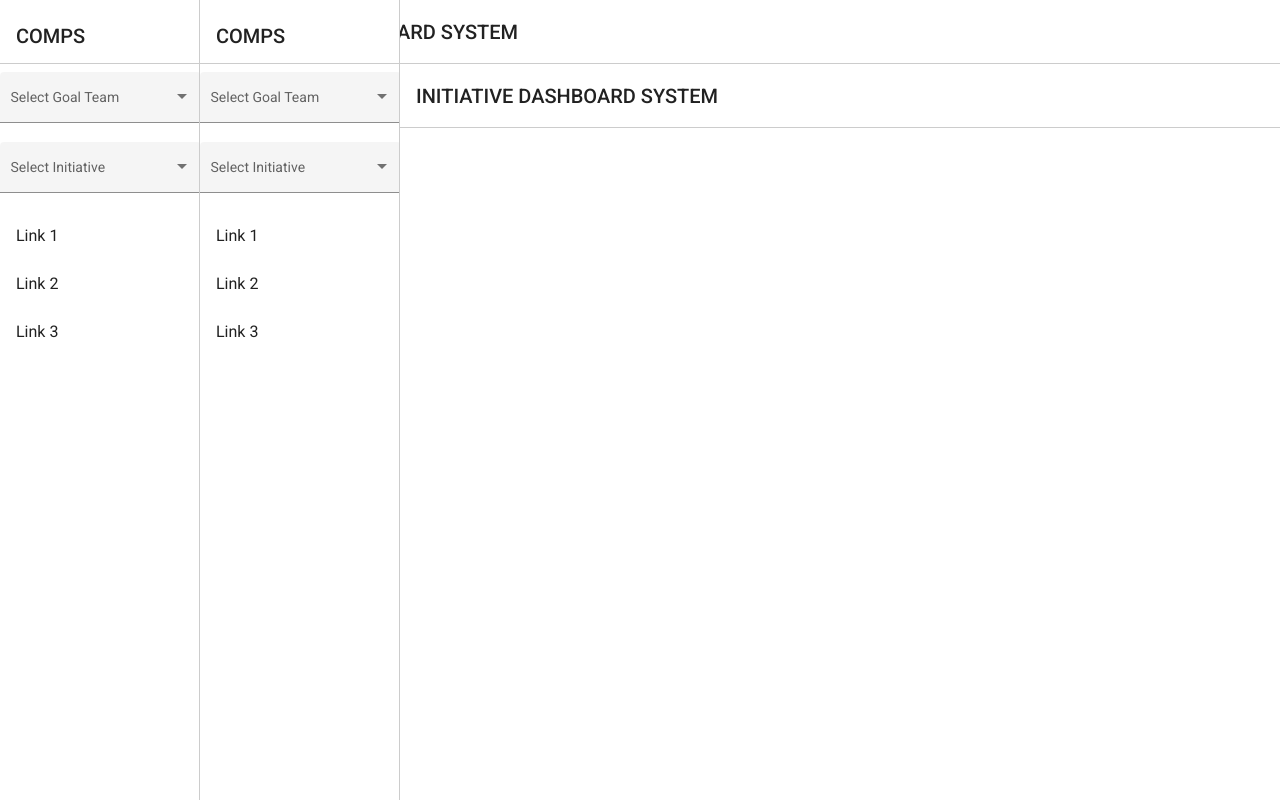
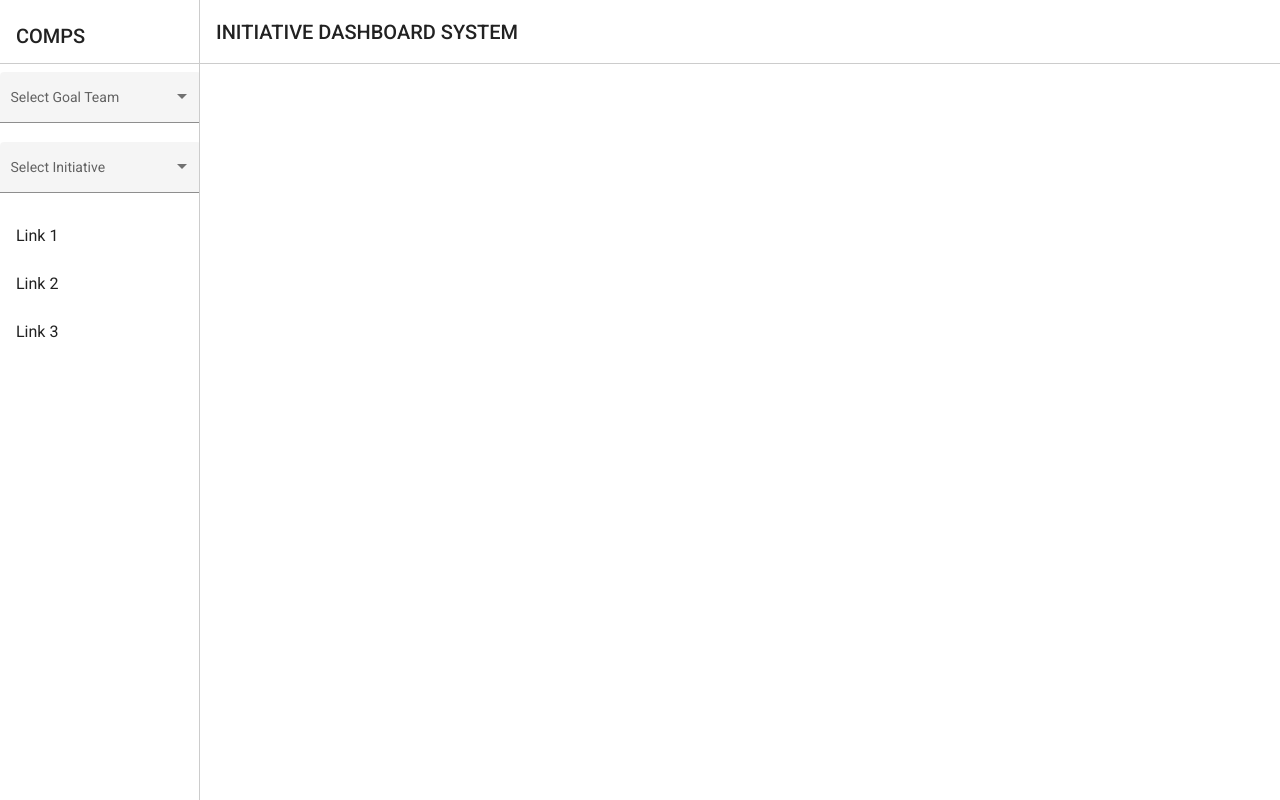
Before and after one commit to cyborgEneki/comps-angular-frontend, an Angular app: page / in a window 1280 px wide. Built offline with nearby package versions, Linux system fonts and the light colour scheme.

Commit message:
Add welcome page

```diff
--- a/src/app/app-routing.module.ts
+++ b/src/app/app-routing.module.ts
@@ -1,10 +1,10 @@
 import { NgModule } from '@angular/core';
 import { Routes, RouterModule } from '@angular/router';
-import { MenuSidenavComponent } from '../app/menu-sidenav/menu-sidenav.component';
 import { EditInitiativeComponent } from '../app/edit-initiative/edit-initiative.component';
+import { WelcomeComponent } from './welcome/welcome.component';
 
 const routes: Routes = [
-  { path: '', component: MenuSidenavComponent },
+  { path: '', component: WelcomeComponent },
   { path: 'edit-initiative', component: EditInitiativeComponent }
 ];
 
--- a/src/app/app.module.ts
+++ b/src/app/app.module.ts
@@ -15,12 +15,14 @@ import { MatSelectModule } from '@angular/material/select';
 import { AppComponent } from './app.component';
 import { MenuSidenavComponent } from './menu-sidenav/menu-sidenav.component';
 import { EditInitiativeComponent } from './edit-initiative/edit-initiative.component';
+import { WelcomeComponent } from './welcome/welcome.component';
 
 @NgModule({
   declarations: [
     AppComponent,
     MenuSidenavComponent,
-    EditInitiativeComponent
+    EditInitiativeComponent,
+    WelcomeComponent
   ],
   imports: [
     BrowserModule,
--- a/src/app/menu-sidenav/menu-sidenav.component.html
+++ b/src/app/menu-sidenav/menu-sidenav.component.html
@@ -3,7 +3,7 @@
         <mat-toolbar class="sidenav--border-bottom">
             <ul class="list-unstyled mt-4">
                 <li>
-                    <a class="text-decoration-none text-reset" routerLink="/edit-initiative" routerLinkActive="active">COMPS</a>
+                    <a class="text-decoration-none text-reset" routerLink="/" routerLinkActive="active">COMPS</a>
                 </li>
             </ul>
         </mat-toolbar>
--- /dev/null
+++ b/src/app/welcome/welcome.component.ts
@@ -0,0 +1,15 @@
+import { Component, OnInit } from '@angular/core';
+
+@Component({
+  selector: 'app-welcome',
+  templateUrl: './welcome.component.html',
+  styleUrls: ['./welcome.component.scss']
+})
+export class WelcomeComponent implements OnInit {
+
+  constructor() { }
+
+  ngOnInit(): void {
+  }
+
+}
```
Also changed, not shown: src/app/welcome/welcome.component.html (added), src/app/welcome/welcome.component.scss (added), 1 other file (tests, documents, lock files or other folders).
